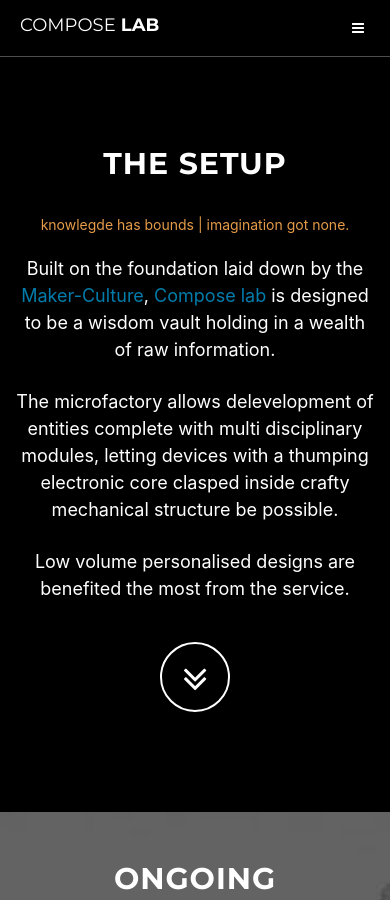
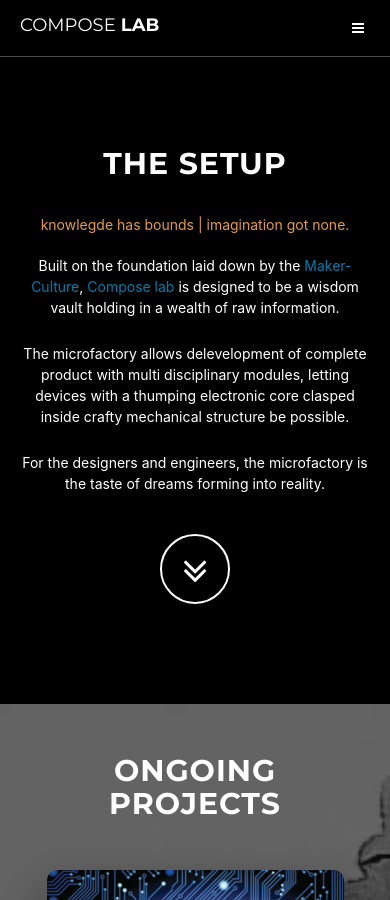
Before and after one commit to chetanpm/Redundant_Mechatronic_Lab, a Jekyll site: the page built from index.html, in a window 390 px wide and 900 px high, scrolled down 853 px. Built offline with Jekyll 4.4.1, drawn with Linux system fonts in a browser that asks for light colours.

Commit message:
Fixed responsiveness

```diff
--- a/_includes/1-head.html
+++ b/_includes/1-head.html
@@ -1,7 +1,7 @@
 <head>
   <meta charset="utf-8">
   <meta http-equiv="X-UA-Compatible" content="IE=edge">
-  <meta name="viewport" content="user-scalable=yes, content="width=device-width, initial-scale=1">
+  <meta name="viewport" content="user-scalable=yes", content="width=device-width, initial-scale=1">
 
   <title>{% if page.title %}{{ page.title }}{% else %}{{ site.title }}{% endif %}</title>
   <meta name="description" content="{% if page.excerpt %}{{ page.excerpt | strip_html | strip_newlines | truncate: 160 }}{% else %}{{ site.description }}{% endif %}">
--- a/_includes/4-about.html
+++ b/_includes/4-about.html
@@ -6,8 +6,8 @@
               <h7 class="slogan">knowlegde has bounds | imagination got none.</h7>
               <br><br>
               <p>Built on the foundation laid down by the <a href="https://en.wikipedia.org/wiki/Maker_culture" target="_blank">Maker-Culture</a>, <a href="#page-top">Compose lab</a> is designed to be a wisdom vault holding in a wealth of raw information.</p>
-              <p>The microfactory allows delevelopment of entities complete with multi disciplinary modules, letting devices with a thumping electronic core clasped inside crafty mechanical structure be possible.</p>
-              <p>Low volume personalised designs are benefited the most from the service.</p>
+              <p>The microfactory allows delevelopment of complete product with multi disciplinary modules, letting devices with a thumping electronic core clasped inside crafty mechanical structure be possible.</p>
+              <p>For the designers and engineers, the microfactory is the taste of dreams forming into reality.</p>
               <a href="#works" class="btn btn-circle page-scroll">
                 <i class="fa fa-angle-double-down animated"></i>
               </a>
--- a/_includes/css/form.css
+++ b/_includes/css/form.css
@@ -12,7 +12,7 @@
   border: 0;
   padding: 1em;
   border-radius: 8px;
-  color: black;
+  color: #00567A;
 }
 
 input[type=email] {
@@ -20,7 +20,7 @@
   padding: 1em;
   border-radius: 8px;
   width: 300px;
-  color: black;
+  color: #00567A;
 }
 
 input[type=submit] {
```
Also changed, not shown: Gemfile (+22 -5 lines), _includes/css/custom.css (+3 -5 lines), Gemfile.lock.
